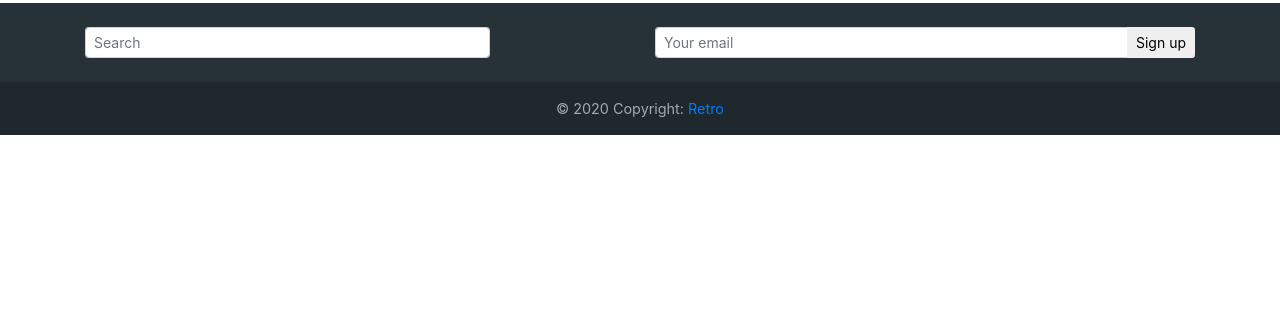
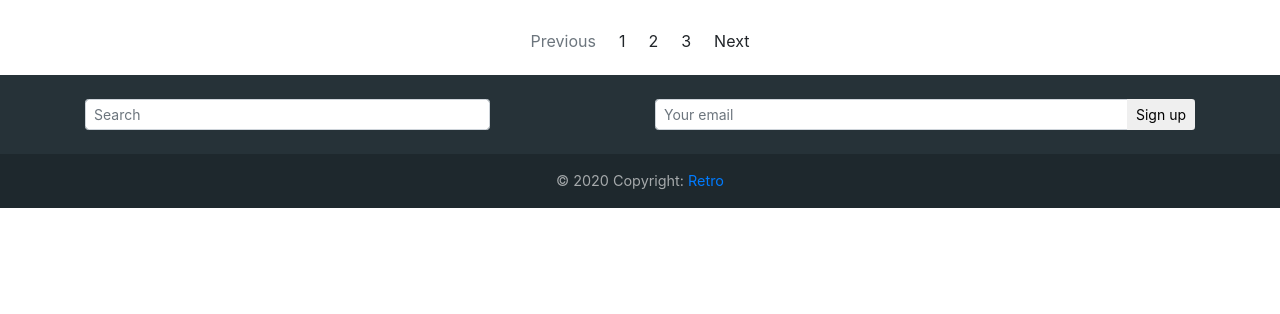
Before and after one commit to Manjeete/retro, a Django app: template templates/home.html in a window 1280 px wide. Shown: the part 486-800 px from the top of the page. Run offline with Django 3.2, Linux system fonts and the light colour scheme; the template is opened without the code that fills it, so the values that code supplies are empty; parts of the project's set-up code (start-up, migrations or seed data) failed here and were passed over; some libraries are stand-ins or nearby versions.

Commit message:
pagination html

```diff
--- a/retro/static/css/main.css
+++ b/retro/static/css/main.css
@@ -41,3 +41,18 @@
 #view_button {
   margin-left: 40px;
 }
+
+.item-card{
+    height:210px;
+    width:100%;
+}
+
+.page-number{
+    border: none!important;
+}
+
+/* .page-number{
+    display: flex;
+    align-items: center;
+    justify-content: center;
+} */
--- a/templates/home.html
+++ b/templates/home.html
@@ -7,7 +7,7 @@
       <div class="col-lg-3 col-md-6 mb-4">
         <div class="card">
           <div class="view overlay">
-            <img src="https://mdbootstrap.com/img/Photos/Horizontal/E-commerce/Vertical/12.jpg" class="card-img-top"
+            <img class="item-card" src="https://images.unsplash.com/photo-1568901346375-23c9450c58cd?ixlib=rb-1.2.1&ixid=eyJhcHBfaWQiOjEyMDd9&auto=format&fit=crop&w=500&q=60" class="card-img-top"
               alt="">
           </div>
           <div class="card-body">
@@ -21,7 +21,7 @@
       <div class="col-lg-3 col-md-6 mb-4">
         <div class="card">
           <div class="view overlay">
-            <img src="https://mdbootstrap.com/img/Photos/Horizontal/E-commerce/Vertical/12.jpg" class="card-img-top"
+            <img class="item-card" src="https://images.unsplash.com/photo-1568901346375-23c9450c58cd?ixlib=rb-1.2.1&ixid=eyJhcHBfaWQiOjEyMDd9&auto=format&fit=crop&w=500&q=60" class="card-img-top"
               alt="">
             <a>
               <div class="mask rgba-white-slight"></div>
@@ -38,7 +38,7 @@
       <div class="col-lg-3 col-md-6 mb-4">
         <div class="card">
           <div class="view overlay">
-            <img src="https://mdbootstrap.com/img/Photos/Horizontal/E-commerce/Vertical/12.jpg" class="card-img-top"
+            <img class="item-card" src="https://mdbootstrap.com/img/Photos/Horizontal/E-commerce/Vertical/12.jpg" class="card-img-top"
               alt="">
             <a>
               <div class="mask rgba-white-slight"></div>
@@ -55,7 +55,7 @@
       <div class="col-lg-3 col-md-6 mb-4">
         <div class="card">
           <div class="view overlay">
-            <img src="https://mdbootstrap.com/img/Photos/Horizontal/E-commerce/Vertical/12.jpg" class="card-img-top"
+            <img class="item-card" src="https://mdbootstrap.com/img/Photos/Horizontal/E-commerce/Vertical/12.jpg" class="card-img-top"
               alt="">
             <a>
               <div class="mask rgba-white-slight"></div>
@@ -71,4 +71,19 @@
       </div>
     </div>
     </section>
+  <section class="container">
+    <nav aria-label="Page navigation example">
+      <ul class="pagination justify-content-center">
+        <li class="page-item disabled">
+          <a class="page-link page-number" tabindex="-1">Previous</a>
+        </li>
+        <li class="page-item"><a class="page-link page-number">1</a></li>
+        <li class="page-item"><a class="page-link page-number">2</a></li>
+        <li class="page-item"><a class="page-link page-number">3</a></li>
+        <li class="page-item">
+          <a class="page-link page-number">Next</a>
+        </li>
+      </ul>
+    </nav>
+  </section>
 {% endblock %}
```
